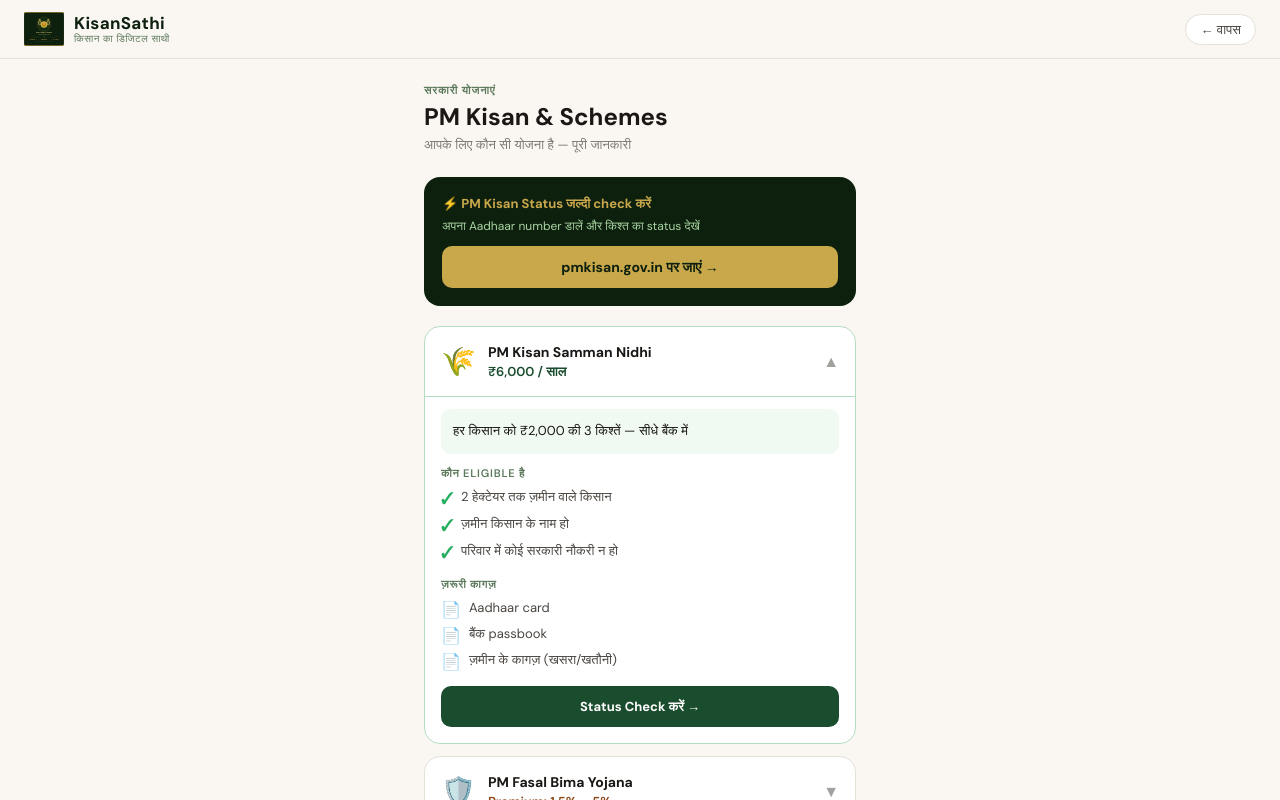
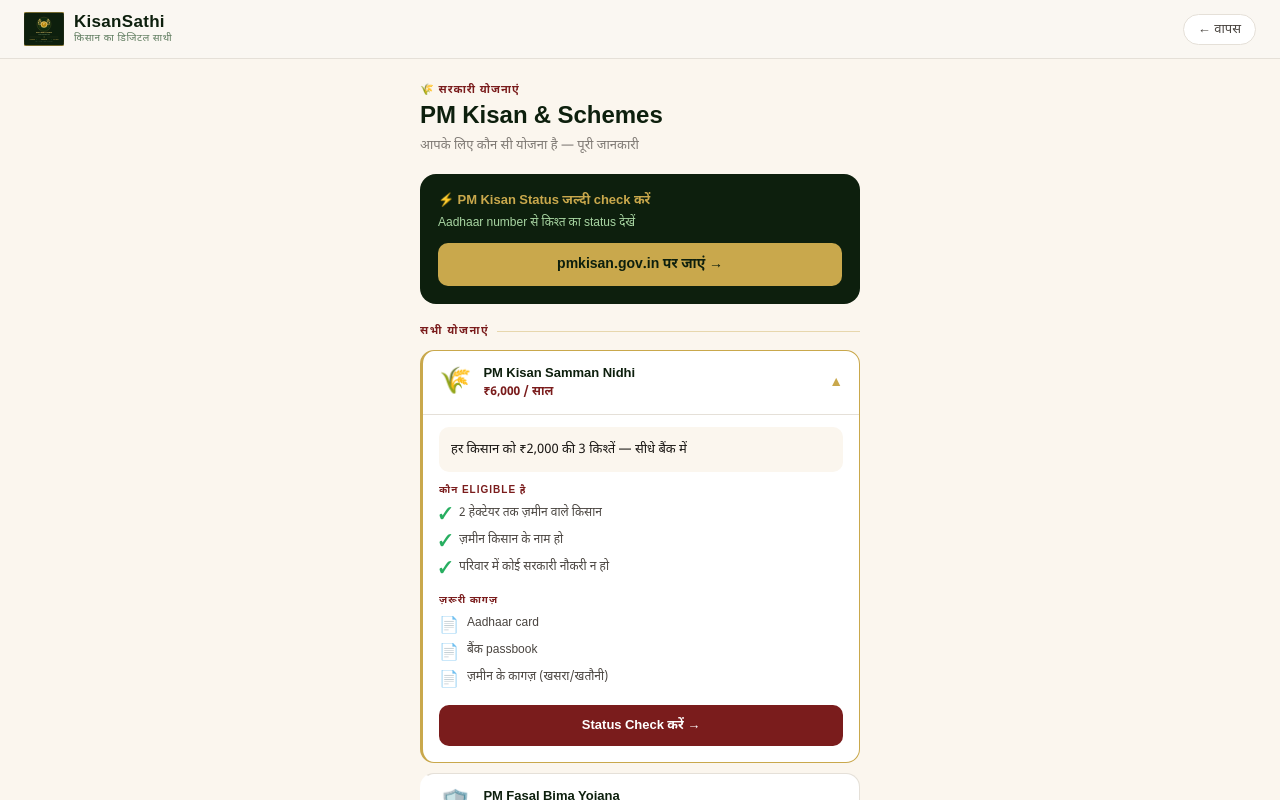
Before and after one commit to shrivastavasuhani30-blip/kisansathi, a Next.js app: page /schemes in a window 1280 px wide. Shown: the top 800 px of the page. Built offline with nearby package versions, Linux system fonts and the light colour scheme.

Commit message:
feat: schemes page new theme

```diff
--- a/app/schemes/page.tsx
+++ b/app/schemes/page.tsx
@@ -13,9 +13,6 @@
     documents: ["Aadhaar card", "बैंक passbook", "ज़मीन के कागज़ (खसरा/खतौनी)"],
     link: "https://pmkisan.gov.in",
     linkLabel: "Status Check करें",
-    color: "#1A4D2E",
-    bg: "#F0FAF2",
-    border: "#B3DEC1",
   },
   {
     id: "pmfby",
@@ -27,9 +24,6 @@
     documents: ["Aadhaar", "बैंक खाता", "फसल बुवाई प्रमाण", "भूमि रिकॉर्ड"],
     link: "https://pmfby.gov.in",
     linkLabel: "Claim Status देखें",
-    color: "#8B4513",
-    bg: "#FDF3E7",
-    border: "#F5C4B3",
   },
   {
     id: "kcc",
@@ -41,9 +35,6 @@
     documents: ["Aadhaar / PAN", "ज़मीन के कागज़", "2 passport photos", "बैंक application form"],
     link: "/diagnostic",
     linkLabel: "Loan reject? कारण जानें",
-    color: "#1A3A6B",
-    bg: "#EEF2FF",
-    border: "#B3C3F5",
   },
   {
     id: "mksy",
@@ -55,9 +46,6 @@
     documents: ["PM Kisan registration number", "Aadhaar", "MP समग्र ID"],
     link: "https://mpfsts.mp.gov.in",
     linkLabel: "MP Portal देखें",
-    color: "#6B1A3A",
-    bg: "#FEF0F5",
-    border: "#F5B3CC",
   },
   {
     id: "soil",
@@ -69,9 +57,6 @@
     documents: ["Aadhaar", "खेत का विवरण"],
     link: "https://soilhealth.dac.gov.in",
     linkLabel: "Card Download करें",
-    color: "#5D4037",
-    bg: "#FFF8E1",
-    border: "#FFCC80",
   },
 ];
 
@@ -79,16 +64,17 @@
   const [expanded, setExpanded] = useState<string | null>("pmkisan");
 
   return (
-    <main style={{ minHeight: "100vh", background: "#FAF7F2", fontFamily: "var(--font-dm-sans), 'DM Sans', sans-serif" }}>
+    <main style={{ minHeight: "100vh", background: "#FBF6EE", fontFamily: "'Hind', 'Noto Sans Devanagari', sans-serif" }}>
       <Navbar rightLink={{ href: "/", label: "← वापस" }} />
 
-      <section style={{ padding: "24px 24px", maxWidth: "480px", margin: "0 auto" }}>
+      <section style={{ padding: "24px 20px", maxWidth: "480px", margin: "0 auto" }}>
 
-        <div style={{ marginBottom: "24px" }}>
-          <p style={{ fontSize: "11px", color: "#5D7A5D", letterSpacing: "1px", textTransform: "uppercase", fontWeight: 600, marginBottom: "4px" }}>
-            सरकारी योजनाएं
+        {/* Header */}
+        <div style={{ marginBottom: "20px" }}>
+          <p style={{ fontSize: "11px", color: "#7A1C1C", letterSpacing: "1px", textTransform: "uppercase", fontWeight: 700, marginBottom: "4px" }}>
+            🌾 सरकारी योजनाएं
           </p>
-          <h1 style={{ fontSize: "24px", fontWeight: 700, color: "#1A1714", marginBottom: "4px" }}>
+          <h1 style={{ fontSize: "24px", fontWeight: 700, color: "#0D1F0D", marginBottom: "4px" }}>
             PM Kisan & Schemes
           </h1>
           <p style={{ fontSize: "13px", color: "#4A4540", opacity: 0.7 }}>
@@ -96,13 +82,18 @@
           </p>
         </div>
 
-        {/* Quick PM Kisan status check */}
+        {/* PM Kisan Status Check */}
         <div style={{ background: "#0D1F0D", borderRadius: "16px", padding: "18px", marginBottom: "20px" }}>
-          <p style={{ fontSize: "13px", color: "#C9A84C", fontWeight: 700, marginBottom: "6px" }}>⚡ PM Kisan Status जल्दी check करें</p>
-          <p style={{ fontSize: "12px", color: "#A8D5A2", marginBottom: "12px" }}>अपना Aadhaar number डालें और किश्त का status देखें</p>
+          <p style={{ fontSize: "13px", color: "#C9A84C", fontWeight: 700, marginBottom: "6px" }}>
+            ⚡ PM Kisan Status जल्दी check करें
+          </p>
+          <p style={{ fontSize: "12px", color: "#A8D5A2", marginBottom: "12px" }}>
+            Aadhaar number से किश्त का status देखें
+          </p>
           <a
             href="https://pmkisan.gov.in/BeneficiaryStatus.aspx"
-            target="_blank" rel="noopener noreferrer"
+            target="_blank"
+            rel="noopener noreferrer"
             style={{
               display: "block", textAlign: "center",
               background: "#C9A84C", color: "#0D1F0D",
@@ -115,56 +106,71 @@
         </div>
 
         {/* Schemes list */}
-        <div style={{ display: "flex", flexDirection: "column", gap: "12px" }}>
+        <p style={{
+          fontSize: "11px", fontWeight: 700, color: "#7A1C1C",
+          letterSpacing: "1.5px", textTransform: "uppercase",
+          marginBottom: "12px", display: "flex", alignItems: "center", gap: "8px",
+        }}>
+          सभी योजनाएं
+          <span style={{ flex: 1, height: "1px", background: "#C9A84C", opacity: 0.4, display: "inline-block" }} />
+        </p>
+
+        <div style={{ display: "flex", flexDirection: "column", gap: "10px" }}>
           {SCHEMES.map(scheme => (
             <div key={scheme.id} style={{
-              background: "white", border: `1px solid ${expanded === scheme.id ? scheme.border : "#E5E0D8"}`,
-              borderRadius: "16px", overflow: "hidden",
-              transition: "border-color 0.2s",
+              background: "white",
+              border: `1px solid ${expanded === scheme.id ? "#C9A84C" : "#E5E0D8"}`,
+              borderRadius: "14px", overflow: "hidden",
+              borderLeft: expanded === scheme.id ? "3px solid #C9A84C" : "3px solid transparent",
             }}>
-              {/* Header row */}
+              {/* Header */}
               <button
                 onClick={() => setExpanded(expanded === scheme.id ? null : scheme.id)}
                 style={{
                   width: "100%", background: "none", border: "none",
-                  padding: "16px", cursor: "pointer", fontFamily: "inherit",
+                  padding: "14px 16px", cursor: "pointer", fontFamily: "inherit",
                   display: "flex", alignItems: "center", gap: "12px", textAlign: "left",
                 }}
               >
-                <span style={{ fontSize: "28px", flexShrink: 0 }}>{scheme.icon}</span>
+                <span style={{ fontSize: "26px", flexShrink: 0 }}>{scheme.icon}</span>
                 <div style={{ flex: 1 }}>
-                  <p style={{ fontSize: "14px", fontWeight: 700, color: "#1A1714", marginBottom: "2px" }}>{scheme.name}</p>
-                  <p style={{ fontSize: "13px", color: scheme.color, fontWeight: 600 }}>{scheme.amount}</p>
+                  <p style={{ fontSize: "13px", fontWeight: 700, color: "#0D1F0D", marginBottom: "2px" }}>
+                    {scheme.name}
+                  </p>
+                  <p style={{ fontSize: "12px", color: "#7A1C1C", fontWeight: 600 }}>
+                    {scheme.amount}
+                  </p>
                 </div>
-                <span style={{ fontSize: "16px", color: "#4A4540", opacity: 0.5 }}>
+                <span style={{ fontSize: "14px", color: "#C9A84C", fontWeight: 700 }}>
                   {expanded === scheme.id ? "▲" : "▼"}
                 </span>
               </button>
 
-              {/* Expanded content */}
+              {/* Expanded */}
               {expanded === scheme.id && (
-                <div style={{ padding: "0 16px 16px", borderTop: `1px solid ${scheme.border}` }}>
-                  <div style={{ background: scheme.bg, borderRadius: "10px", padding: "12px", margin: "12px 0" }}>
-                    <p style={{ fontSize: "13px", color: "#1A1714", lineHeight: 1.6 }}>{scheme.desc}</p>
+                <div style={{ padding: "0 16px 16px", borderTop: "1px solid #E5E0D8" }}>
+
+                  <div style={{ background: "#FBF6EE", borderRadius: "10px", padding: "12px", margin: "12px 0" }}>
+                    <p style={{ fontSize: "13px", color: "#1A1714", lineHeight: 1.65 }}>{scheme.desc}</p>
                   </div>
 
-                  <p style={{ fontSize: "11px", color: "#5D7A5D", fontWeight: 600, letterSpacing: "0.8px", textTransform: "uppercase", marginBottom: "8px" }}>
+                  <p style={{ fontSize: "10px", color: "#7A1C1C", fontWeight: 700, letterSpacing: "1px", textTransform: "uppercase", marginBottom: "8px" }}>
                     कौन eligible है
                   </p>
                   {scheme.eligibility.map((e, i) => (
                     <div key={i} style={{ display: "flex", gap: "8px", marginBottom: "6px" }}>
                       <span style={{ color: "#27AE60", flexShrink: 0, fontWeight: 700 }}>✓</span>
-                      <span style={{ fontSize: "13px", color: "#4A4540" }}>{e}</span>
+                      <span style={{ fontSize: "12px", color: "#4A4540" }}>{e}</span>
                     </div>
                   ))}
 
-                  <p style={{ fontSize: "11px", color: "#5D7A5D", fontWeight: 600, letterSpacing: "0.8px", textTransform: "uppercase", marginBottom: "8px", marginTop: "14px" }}>
+                  <p style={{ fontSize: "10px", color: "#7A1C1C", fontWeight: 700, letterSpacing: "1px", textTransform: "uppercase", marginBottom: "8px", marginTop: "14px" }}>
                     ज़रूरी कागज़
                   </p>
                   {scheme.documents.map((d, i) => (
                     <div key={i} style={{ display: "flex", gap: "8px", marginBottom: "5px" }}>
                       <span style={{ color: "#C9A84C", flexShrink: 0 }}>📄</span>
-                      <span style={{ fontSize: "13px", color: "#4A4540" }}>{d}</span>
+                      <span style={{ fontSize: "12px", color: "#4A4540" }}>{d}</span>
                     </div>
                   ))}
 
@@ -174,7 +180,7 @@
                     rel="noopener noreferrer"
                     style={{
                       display: "block", textAlign: "center",
-                      background: scheme.color, color: "white",
+                      background: "#7A1C1C", color: "white",
                       fontSize: "13px", fontWeight: 700, padding: "12px",
                       borderRadius: "10px", textDecoration: "none", marginTop: "14px",
                     }}
@@ -187,15 +193,14 @@
           ))}
         </div>
 
-        {/* WhatsApp help */}
+        {/* WhatsApp */}
         <a
           href="https://wa.me/916268146820?text=Namaste%2C%20mujhe%20sarkari%20yojana%20ke%20baare%20mein%20help%20chahiye"
           target="_blank" rel="noopener noreferrer"
           style={{
             display: "flex", alignItems: "center", justifyContent: "center", gap: "8px",
             background: "#25D366", color: "white", fontSize: "14px", fontWeight: 600,
-            padding: "14px", borderRadius: "14px", textDecoration: "none",
-            boxShadow: "0 3px 0 #1aaa4e", marginTop: "20px",
+            padding: "14px", borderRadius: "14px", textDecoration: "none", marginTop: "20px",
           }}
         >
           <svg width="18" height="18" viewBox="0 0 24 24" fill="white">
@@ -203,6 +208,7 @@
           </svg>
           Scheme में मदद चाहिए? WhatsApp करें
         </a>
+
       </section>
     </main>
   );
```
